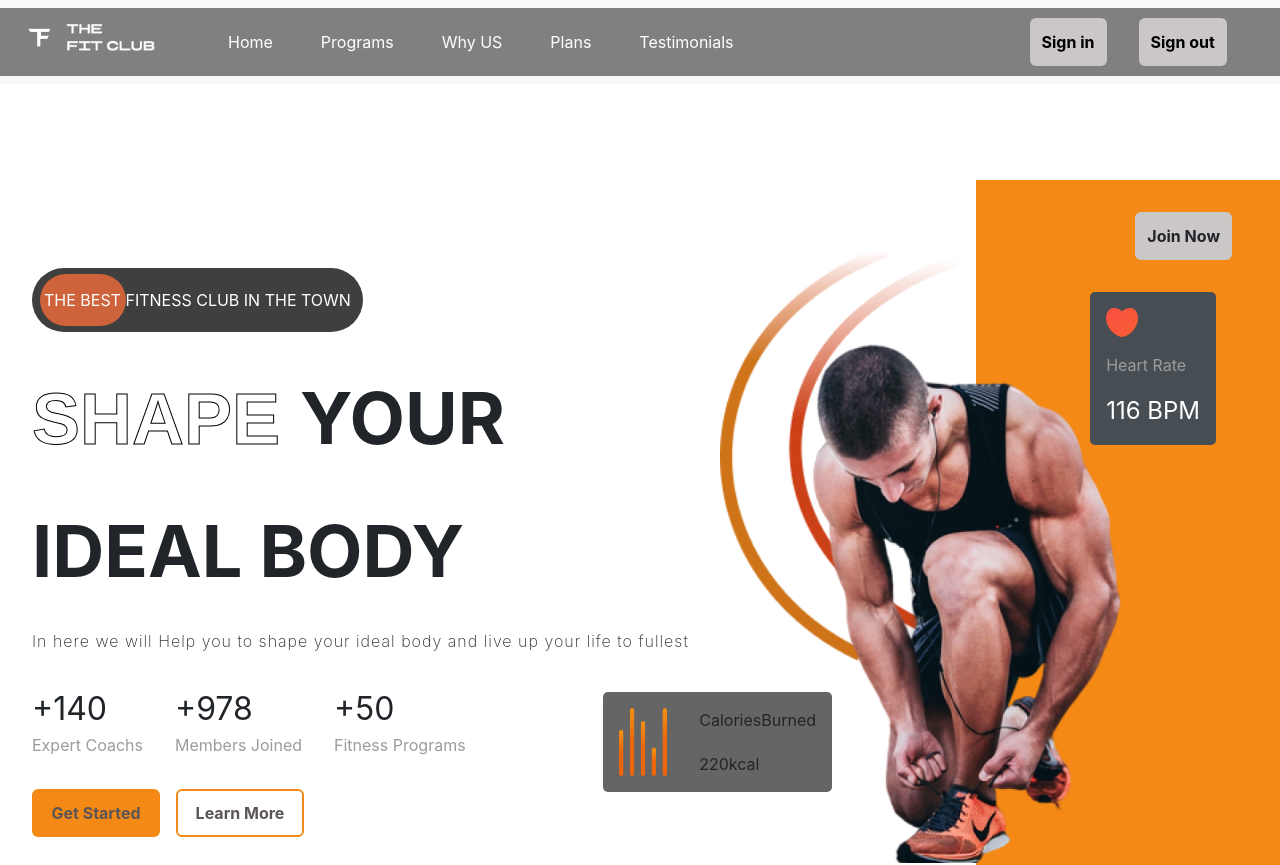
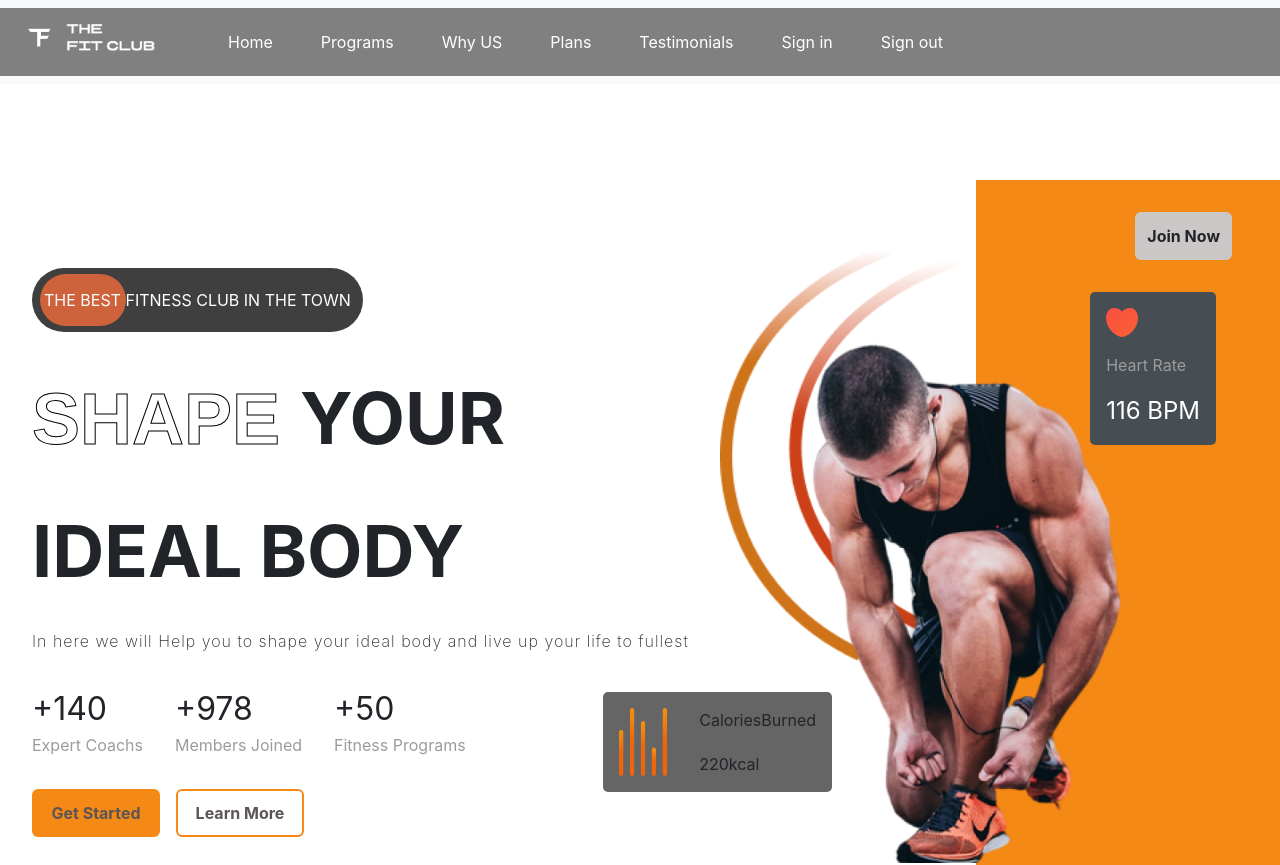
Before and after one commit to YaminiSushmaBoddu/gym_project, a React (Create React App) app: page / in a window 1280 px wide. Shown: the top 865 px of the page. Built offline with nearby package versions, Linux system fonts and the light colour scheme.

Commit message:
New Changes

```diff
--- a/src/Components/Navbar.jsx
+++ b/src/Components/Navbar.jsx
@@ -33,9 +33,13 @@
           {/* <a className="nav-link disabled">Disabled</a> */}
           <Link className="nav-link" to='/Testimonials'>Testimonials</Link>
         </li>
+        <li  className="nav-item">
+        <Link  className="nav-link" to='/Login'>Sign in</Link>
+        </li>
+        <li  className="nav-item">
+          <Link className="nav-link"  to='/Logout'>Sign out</Link>
+        </li>
       </ul>
-      <button type='button' className='btn btn-light login '>Sign in</button>
-      <button type='button' className='btn btn-light signout '>Sign out</button>
     </div>
   </div>
 </nav>
```
